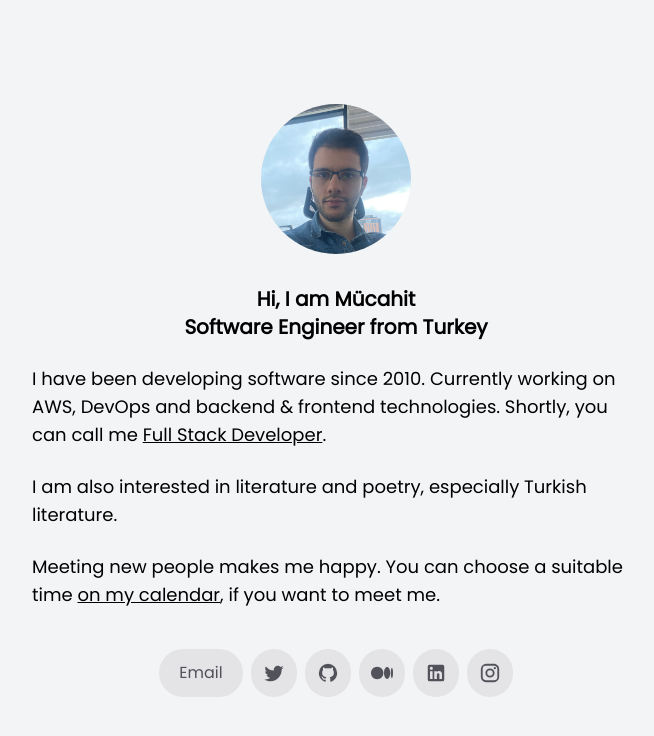
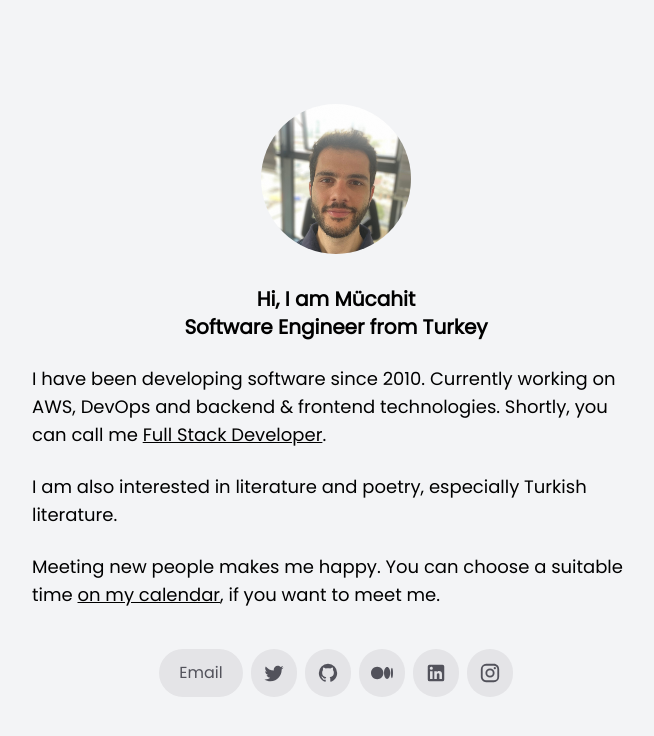
Before and after one commit to mucahitnezir/personal-website, a Next.js app: page / in a window 1280 px wide. Shown: the top 736 px of the page, without its empty margins (304-958 px from the left). Built offline with nearby package versions, Linux system fonts and the light colour scheme; no server answers.

Commit message:
Update picture

```diff
--- a/components/picture.tsx
+++ b/components/picture.tsx
@@ -7,7 +7,7 @@ function Picture() {
 
   return (
     <Image
-      src="/images/mucahitnezir.jpeg"
+      src="/images/mucahitnezir.jpg"
       alt={author.name}
       width={150}
       height={150}
```
Also changed, not shown: public/images/mucahitnezir.jpg (added).
